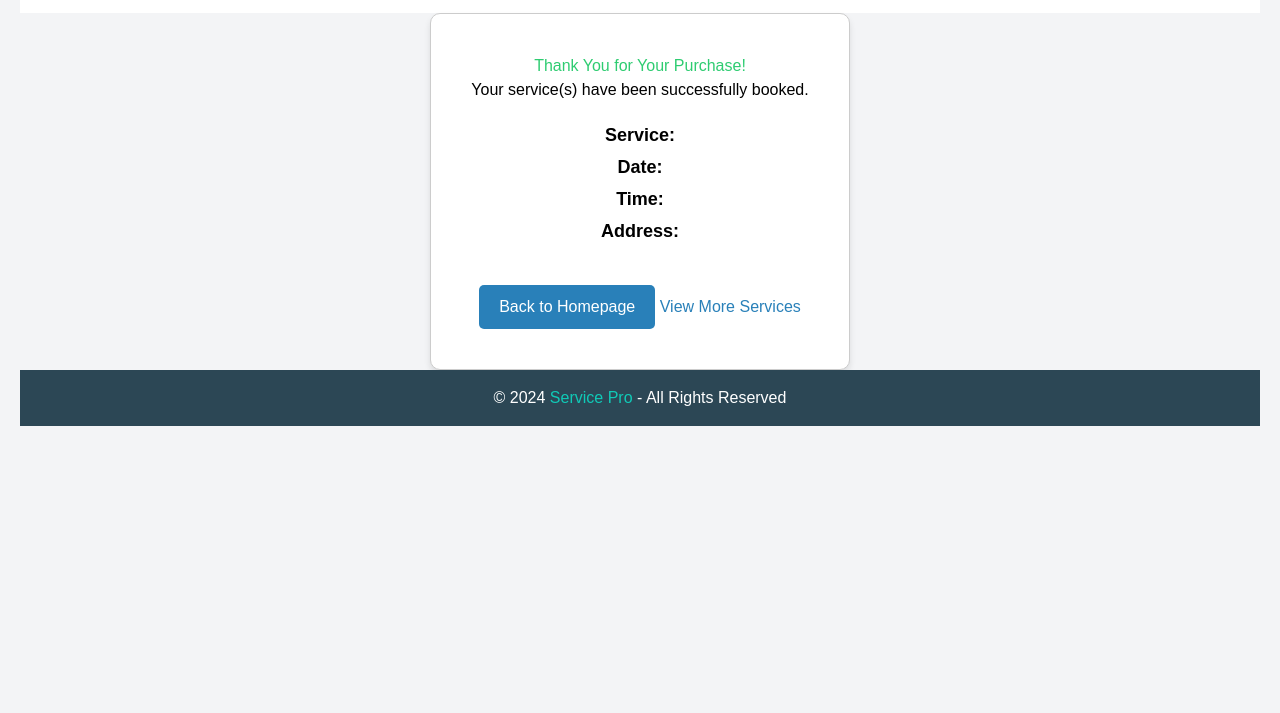
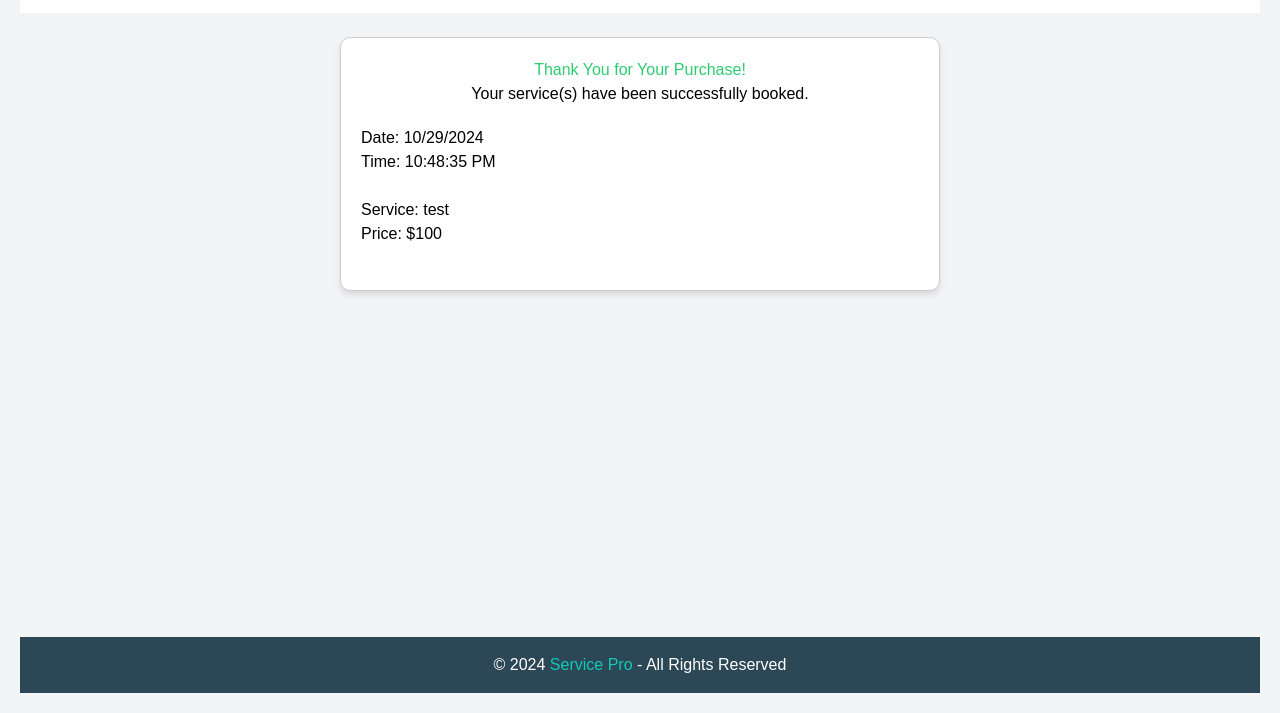
Before and after one commit to hediblk/soen287-project, a website: page src/customer/customerPurchaseConfirmed.html in a window 1280 px wide. Shown: the part 87-800 px from the top of the page. Drawn offline with nearby package versions, Linux system fonts and the light colour scheme; files that its build step writes are made by us from their sources.

Commit message:
Refactor customerPurchasedConfirmed.js and customerCart.js to use localStorage for storing and retrieving selected and purchased services

```diff
--- a/src/customer/customerCart.html
+++ b/src/customer/customerCart.html
@@ -35,9 +35,16 @@
         <!-- Selected services will be injected here -->
       </div>
 
-      <a href="./customerPurchaseConfirmed.html">
-        Pay
-      </a>
+
+
+      <!-- Pay button -->
+      <div class="flex justify-center gap-4 mt-4">
+        <a id="confirm-purchase-btn" class="text-white bg-teal-600 hover:bg-teal-700 px-4 py-2 rounded" href="./customerPurchaseConfirmed.html">
+          Pay
+        </a>
+      </div>
+
+
     </main>
 
 
@@ -51,5 +58,18 @@
     </footer>
 
     <script src="../js/customerCart.js"></script>
+    <script>
+      document.addEventListener('DOMContentLoaded', function() {
+        const selectedServices = JSON.parse(localStorage.getItem('selectedServices')) || [];
+        const confirmPurchaseBtn = document.getElementById('confirm-purchase-btn');
+
+        if (selectedServices.length === 0) {
+          confirmPurchaseBtn.classList.add('cursor-not-allowed', 'bg-gray-400');
+          confirmPurchaseBtn.classList.remove('bg-teal-600', 'hover:bg-teal-700');
+          confirmPurchaseBtn.href = '#'; // Prevent navigation
+          confirmPurchaseBtn.textContent = 'Cart is Empty';
+        }
+      });
+    </script>
   </body>
 </html>
--- a/src/customer/customerPurchaseConfirmed.html
+++ b/src/customer/customerPurchaseConfirmed.html
@@ -8,17 +8,44 @@
         <link href="../styles/output.css" rel="stylesheet" />
         <link rel="stylesheet" href="https://cdnjs.cloudflare.com/ajax/libs/font-awesome/6.5.0/css/all.min.css">
         <title>Purchase Confirmation</title>
+    </head>
+
 
     <body class="flex flex-col min-h-screen bg-gray-100">
         <!-- Header Section -->
         <header class="header bg-white py-2 md:py-4">
             <div class="container mx-auto flex items-center space-x-4">
               <img class="logo h-8 w-8 md:h-12 md:w-12" src="../assets/logo2.webp" alt="Service Pro Logo" />
-              <a href="./landingPage.html">
+              <a href="../landingPage.html">
                 <h1 class="text-lg md:text-2xl font-bold" style="color: #10cab7">Service Pro</h1>
               </a>
             </div>
         </header>
+
+        <main class="container mx-auto py-6 flex-grow">
+            <div class="confirmation-container">
+                <h1>Thank You for Your Purchase!</h1>
+                <p>Your service(s) have been successfully booked.</p>
+
+                <div id="service-details" class="service-details">
+                    <!-- Selected services will be injected here -->
+                </div>
+
+            </div>
+        </main>
+
+        <!-- Footer Section -->
+        <footer class="py-2 md:py-4 text-center bg-[#2c4755]">
+            <p class="text-white">
+                © 2024
+                <span style="color: #10cab7">Service Pro</span>
+                - All Rights Reserved
+            </p>
+        </footer>
+
+        <script src="../js/customerPurchasedConfirmed.js"></script>
+
+</html>
 
 <style>
     body {
@@ -29,7 +56,8 @@
     }
     .confirmation-container {
         background-color: white;
-            padding: 40px;
+        text-align: center;
+        padding: 20px;
         border: 1px solid #ccc;
         border-radius: 10px;
         max-width: 600px;
@@ -40,29 +68,8 @@
         color: #2ecc71;
     }
     .service-details {
-            margin: 20px 0;
-            font-size: 18px;
-        }
-        .service-details strong {
-            display: block;
-            margin-bottom: 5px;
-        }
-        button {
-            padding: 10px 20px;
-            font-size: 16px;
-            background-color: #2980b9;
-            color: white;
-            border: none;
-            border-radius: 5px;
-            cursor: pointer;
         margin-top: 20px;
-        }
-        button:hover {
-            background-color: #3498db;
-        }
-        a {
-            color: white;
-            text-decoration: none;
+        text-align: left;
     }
     .back-link {
         display: inline-block;
@@ -75,32 +82,3 @@
         text-decoration: underline;
     }
 </style>
-</head>
-<body>
-
-    <div class="confirmation-container">
-        <h1>Thank You for Your Purchase!</h1>
-        <p>Your service(s) have been successfully booked.</p>
-
-        <div class="service-details">
-            <strong>Service:</strong>
-            <strong>Date:</strong>
-            <strong>Time:</strong>
-            <strong>Address:</strong>
-        </div>
-
-        <button onclick="window.location.href='../landingPage.html'">Back to Homepage</button>
-        <a class="back-link" href="../customer/customerHome.html">View More Services</a>
-    </div>
-
-          <!-- Footer Section -->
-          <footer class="py-2 md:py-4 text-center bg-[#2c4755]">
-            <p class="text-white">
-              © 2024
-              <span style="color: #10cab7">Service Pro</span>
-              - All Rights Reserved
-            </p>
-          </footer>
-
-</body>
-</html>
--- a/src/js/customerPurchasedConfirmed.js
+++ b/src/js/customerPurchasedConfirmed.js
@@ -0,0 +1,32 @@
+document.addEventListener("DOMContentLoaded", function () {
+  const purchasedServices = JSON.parse(localStorage.getItem("purchasedServices")) || [{ name: "test", price: "100" }];
+  const serviceDetailsDiv = document.getElementById("service-details");
+
+  if (purchasedServices.length === 0) {
+    serviceDetailsDiv.innerHTML = "<p>No services purchased.</p>";
+  } else {
+    const today = new Date();
+    const date = today.toLocaleDateString();
+    const time = today.toLocaleTimeString();
+
+    // Display date and time at the top
+    const dateTimeDiv = document.createElement("div");
+    dateTimeDiv.className = "date-time";
+    dateTimeDiv.innerHTML = `
+      Date: ${date}<br>
+      Time: ${time}<br><br>
+    `;
+    serviceDetailsDiv.appendChild(dateTimeDiv);
+
+    // Display each service with its price
+    purchasedServices.forEach((service) => {
+      const serviceDiv = document.createElement("div");
+      serviceDiv.className = "service-item";
+      serviceDiv.innerHTML = `
+        Service: ${service.name}<br>
+        Price: $${service.price}<br><br>
+      `;
+      serviceDetailsDiv.appendChild(serviceDiv);
+    });
+  }
+});
```
Also changed, not shown: src/js/customerCart.js (+28 -18 lines). Lines whose indentation alone changed are shown as unchanged.
